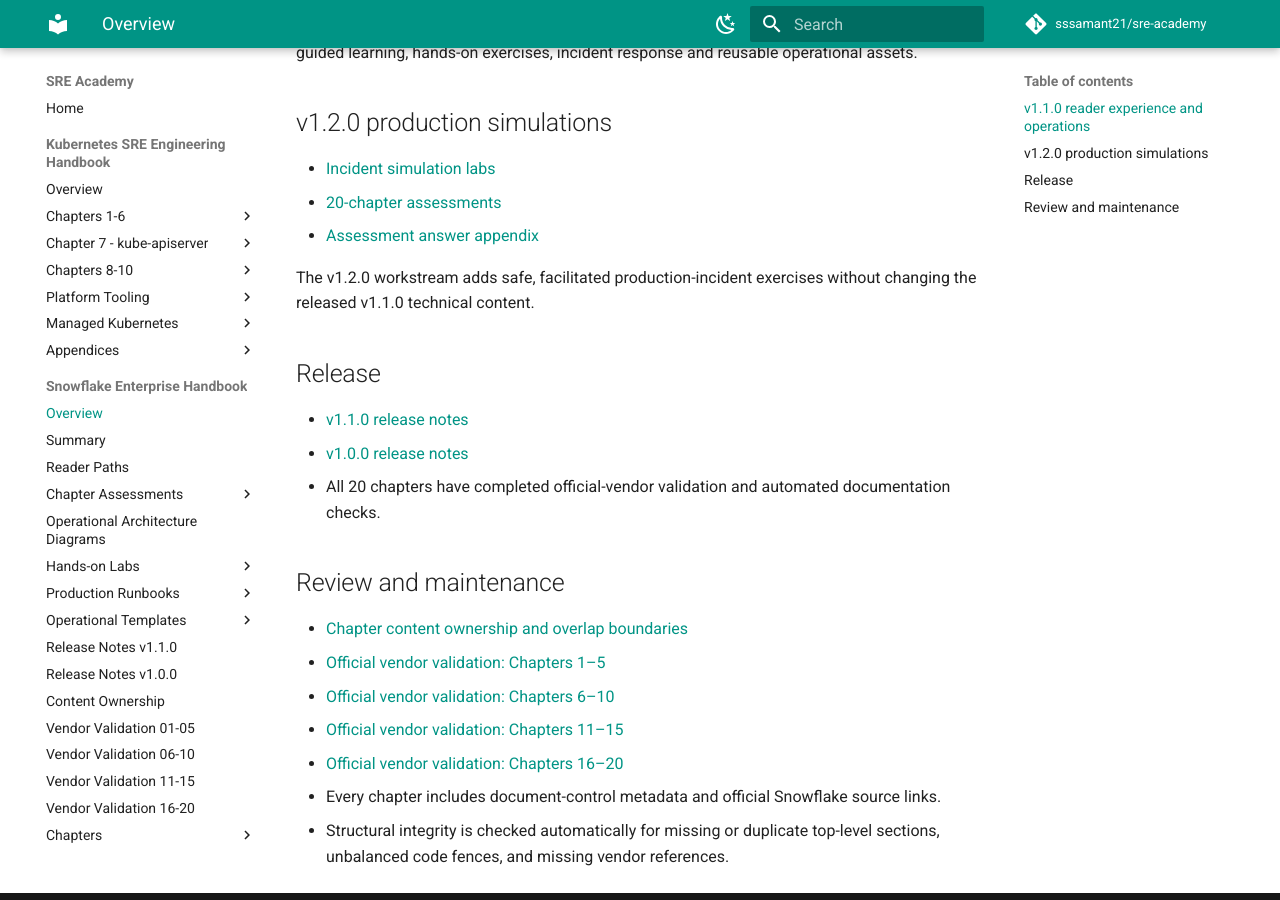
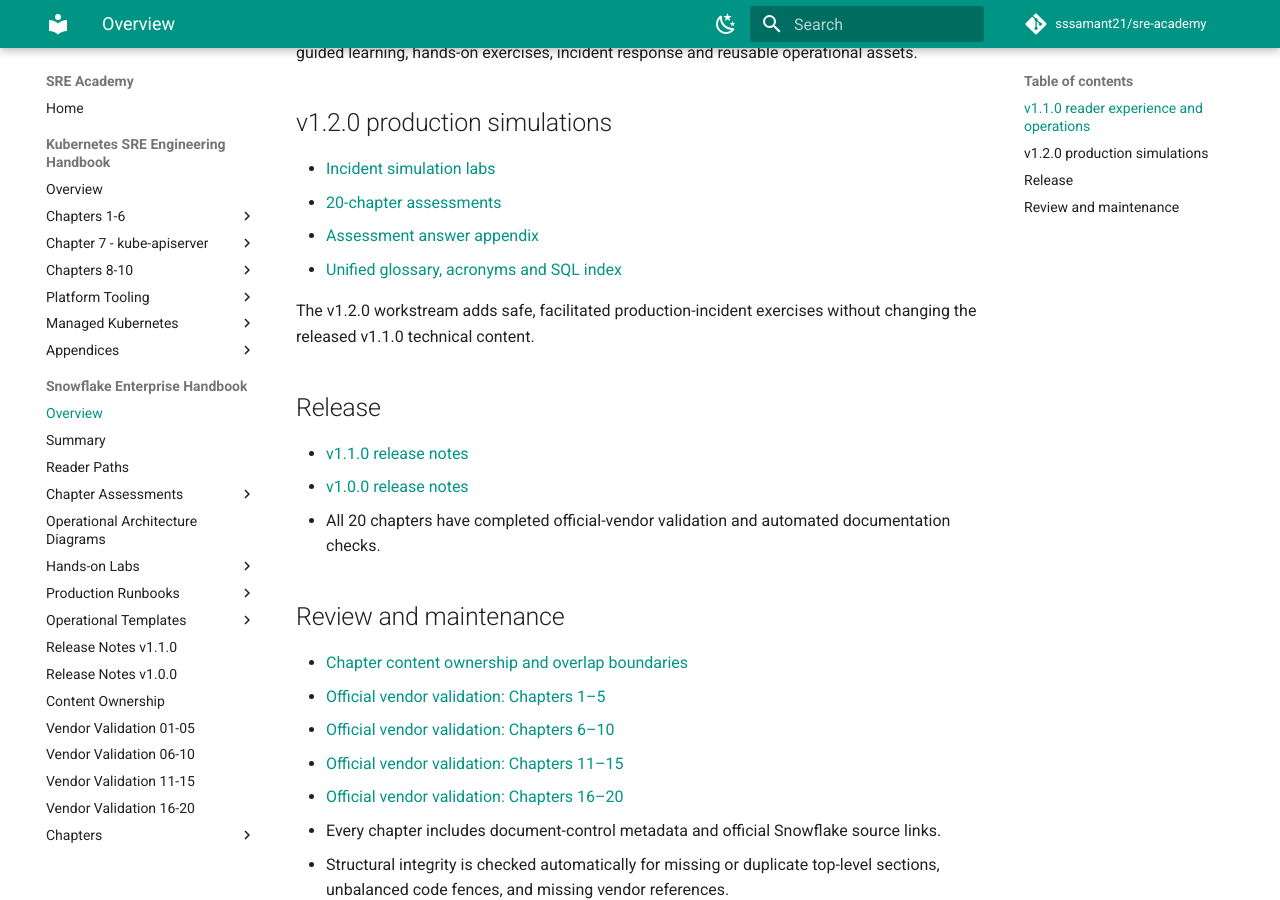
Before and after one commit to sssamant21/sre-academy, an MkDocs documentation site: the page built from docs/books/snowflake/index.md, in a window 1280 px wide and 900 px high, scrolled down 711 px. Built offline with MkDocs 1.6.1 and Material for MkDocs 9.7.7, drawn with Linux system fonts in a browser that asks for light colours; comment, search, counter and statistics services are not loaded.

Commit message:
docs(snowflake): link unified reference

```diff
--- a/docs/books/snowflake/index.md
+++ b/docs/books/snowflake/index.md
@@ -25,6 +25,7 @@
 - [Incident simulation labs](labs/simulations/index.md)
 - [20-chapter assessments](assessments/index.md)
 - [Assessment answer appendix](assessments/answers/index.md)
+- [Unified glossary, acronyms and SQL index](reference/index.md)
 
 The v1.2.0 workstream adds safe, facilitated production-incident exercises without changing the released v1.1.0 technical content.
 
```
